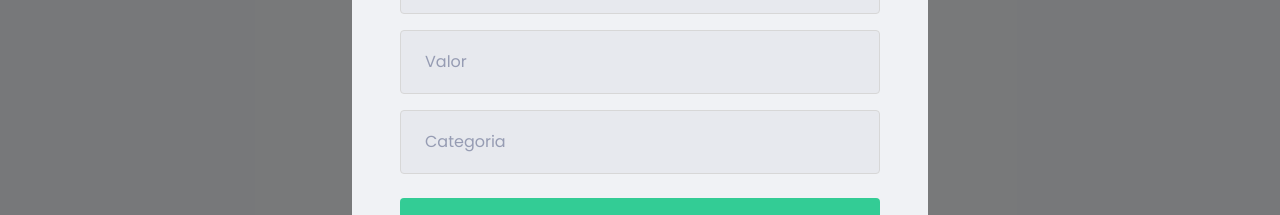
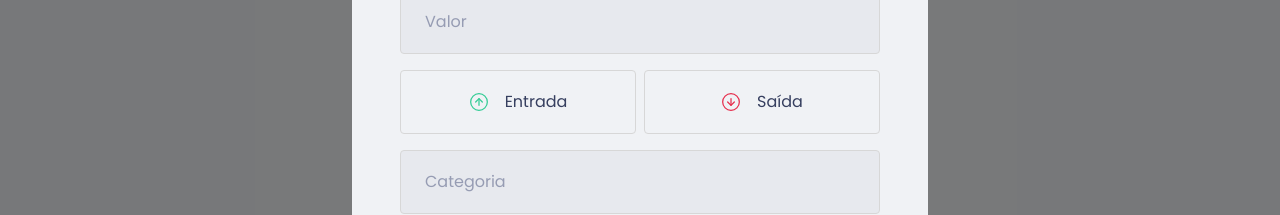
Before and after one commit to lucasgomesmatos/ignite-rocketseat, a React (Vite) app in the folder dt_money/dtmoney/: page / in a window 1280 px wide. Both pictures are taken after a click on the button "Nova transação". Shown: the part 328-543 px from the top of the page. Built offline with nearby package versions, Linux system fonts and the light colour scheme; what miragejs would draw is missing.

Commit message:
buttons entrada e saida

```diff
--- a/dt_money/dtmoney/package.json
+++ b/dt_money/dtmoney/package.json
@@ -12,6 +12,7 @@
     "@types/styled-components": "^5.1.26",
     "axios": "^1.1.3",
     "miragejs": "^0.1.45",
+    "polished": "^4.2.2",
     "react": "^18.2.0",
     "react-dom": "^18.2.0",
     "react-modal": "^3.16.1",
--- a/dt_money/dtmoney/src/components/Modal/Modal.tsx
+++ b/dt_money/dtmoney/src/components/Modal/Modal.tsx
@@ -1,6 +1,8 @@
 import Modal from 'react-modal';
+import incomeImg from '../../assets/income.svg';
+import outcomeImg from '../../assets/outcome.svg';
 import closeImg from '../../assets/close.svg';
-import { Container } from './styles';
+import { Container, TransactionsTypeContainer } from './styles';
 
 interface IModalTransactionProps {
   isOpen: boolean;
@@ -31,6 +33,18 @@ export const ModalTransaction = ({
 
         <input placeholder="Titulo" />
         <input type="number" placeholder="Valor" />
+
+        <TransactionsTypeContainer>
+          <button type="button">
+            <img src={incomeImg} alt="Entrada" />
+            <span>Entrada</span>
+          </button>
+          <button type="button">
+            <img src={outcomeImg} alt="Saída" />
+            <span>Saída</span>
+          </button>
+        </TransactionsTypeContainer>
+
         <input placeholder="Categoria" />
         <button type="submit">Cadastrar</button>
       </Container>
--- a/dt_money/dtmoney/src/components/Modal/styles.ts
+++ b/dt_money/dtmoney/src/components/Modal/styles.ts
@@ -1,4 +1,5 @@
 import styled from "styled-components";
+import { darken } from "polished"
 
 export const Container = styled.form`
   h2 {
@@ -46,3 +47,39 @@ export const Container = styled.form`
     }
   }
 `;
+
+export const TransactionsTypeContainer = styled.div`
+  margin: 1rem 0;
+  display: grid;
+  grid-template-columns: repeat(2, 1fr);
+  gap: 0.5rem;
+
+  button {
+    height: 4rem;
+    border: 1px solid #d7d7d7;
+    border-radius: .25rem;
+
+    background: transparent;
+    display: flex;
+    justify-content: center;
+    align-items: center;
+
+    transition: border-color 0.2s;
+
+    &:hover {
+      border-color: ${darken(0.1, "#d7d7d7")};
+    }
+
+    img {
+      width: 20px;
+      height: 20px;
+    }
+
+    span {
+      display: inline-block;
+      margin-left: 1rem;
+      font-size: 1rem;
+      color: var(--text-title);
+    }
+  }
+`;
```
Also changed, not shown: 1 other file (tests, documents, lock files or other folders).
